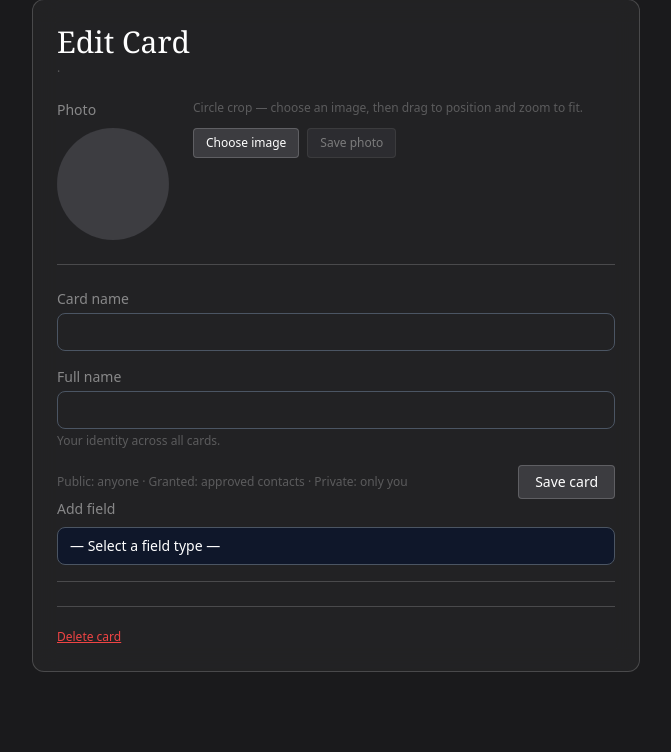
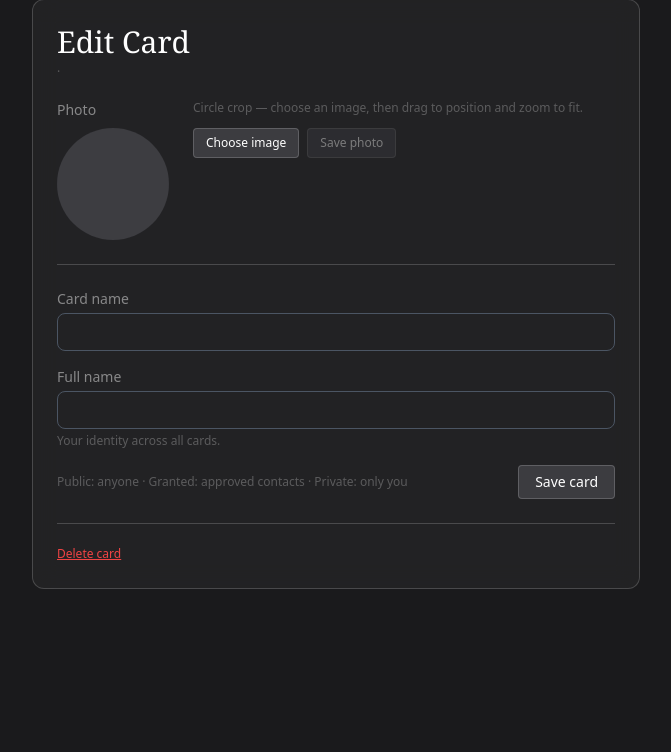
Before and after one commit to jasonlnheath/relmgr, a FastAPI app: template templates/card_editor.html in a window 1280 px wide. Shown: the part 109-861 px from the top of the page, without its empty margins (304-975 px from the left). After the commit the page ends 698 px from the top, so only its background shows below. Run offline with FastAPI, Linux system fonts and the light colour scheme; the template is opened without the code that fills it, so the values that code supplies are empty; some libraries are stand-ins or nearby versions; some web fonts are replaced.

Commit message:
fix: remove add-field dropdown, keep address blocks + BASE_URL fix
- Remove the 'Add field' picker section and JavaScript from card_editor.html
- Keep address block rendering (vcard/personal scopes)
- Keep BASE_URL default as http://100.81.77.168:8099
- Keep label_editor, label_choices, event_label_choices for field labels
- Remove unused picker_sections from render context

```diff
--- a/app.py
+++ b/app.py
@@ -1955,7 +1955,6 @@ def create_app(db_path: Path = None) -> FastAPI:
             BASE_URL=base_url,
             address_block=address_block,
             address_block_types=whitelist_db.ADDRESS_BLOCK_TYPES,
-            picker_sections=whitelist_db.picker_sections(card_scope or "vcard"),
             label_choices=whitelist_db.PHONE_LABEL_CHOICES,
             event_label_choices=whitelist_db.EVENT_LABEL_CHOICES,
         ), status_code=status_code)
--- a/templates/card_editor.html
+++ b/templates/card_editor.html
@@ -375,22 +375,6 @@
             </div>
         </form>
 
-        {# ============ Field picker (UX pass 4/5) ============ #}
-        <div class="mb-4 pb-4" style="border-bottom: 1px solid var(--wl-glass-border);">
-            <label class="block text-sm font-medium wl-text-sub mb-2">Add field</label>
-            <select id="add-field-picker"
-                    class="wl-select w-full border border-gray-600 rounded-lg px-3 py-2 text-sm bg-slate-900 wl-text focus:border-[#E8E8E8] focus:ring-1 focus:ring-[#E8E8E8]">
-                <option value="">— Select a field type —</option>
-                {% for heading, types in picker_sections %}
-                <optgroup label="{{ heading }}">
-                    {% for t, sublabel in types %}
-                    <option value="{{ t }}">{{ labels[t] }}{% if sublabel %} — {{ sublabel }}{% endif %}</option>
-                    {% endfor %}
-                </optgroup>
-                {% endfor %}
-            </select>
-        </div>
-
         {# ============ Danger zone: delete card (two-step confirm) ============ #}
         <div class="mt-6 pt-4" style="border-top: 1px solid var(--wl-glass-border);">
             <button type="button" id="delete-card-btn" onclick="showDeleteCard()"
@@ -449,39 +433,6 @@ function addAddressBlock() {
     const inp = last.querySelector('input[type="text"], input[type="date"]');
     if (inp) inp.focus();
 }
-
-// ---- Field picker (UX pass 4/5): select a type, append starter row ----
-document.addEventListener('DOMContentLoaded', function () {
-    const picker = document.getElementById('add-field-picker');
-    if (!picker) return;
-    picker.addEventListener('change', function () {
-        const type = picker.value;
-        if (!type) return;
-        // Find the section for this type.
-        const sections = document.querySelectorAll('[data-type]');
-        let targetSection = null;
-        for (const s of sections) {
-            if (s.dataset.type === type) {
-                targetSection = s;
-                break;
-            }
-        }
-        if (!targetSection) return;
-        const rows = targetSection.querySelector('.rows');
-        if (!rows) return;
-        // Clone the empty_row template for this type.
-        const tpl = document.querySelector('template[data-newrow="' + type + '"]');
-        if (!tpl) return;
-        rows.appendChild(tpl.content.cloneNode(true));
-        // Scroll to the new row.
-        const newRows = rows.querySelectorAll('.flex');
-        if (newRows.length) {
-            newRows[newRows.length - 1].scrollIntoView({ behavior: 'smooth', block: 'center' });
-        }
-        // Reset picker.
-        picker.value = '';
-    });
-});
 
 // ---- Phone labels (UX pass 2): Custom… reveals the custom-name input ----
 function syncPhoneLabelCustom(select) {
```
